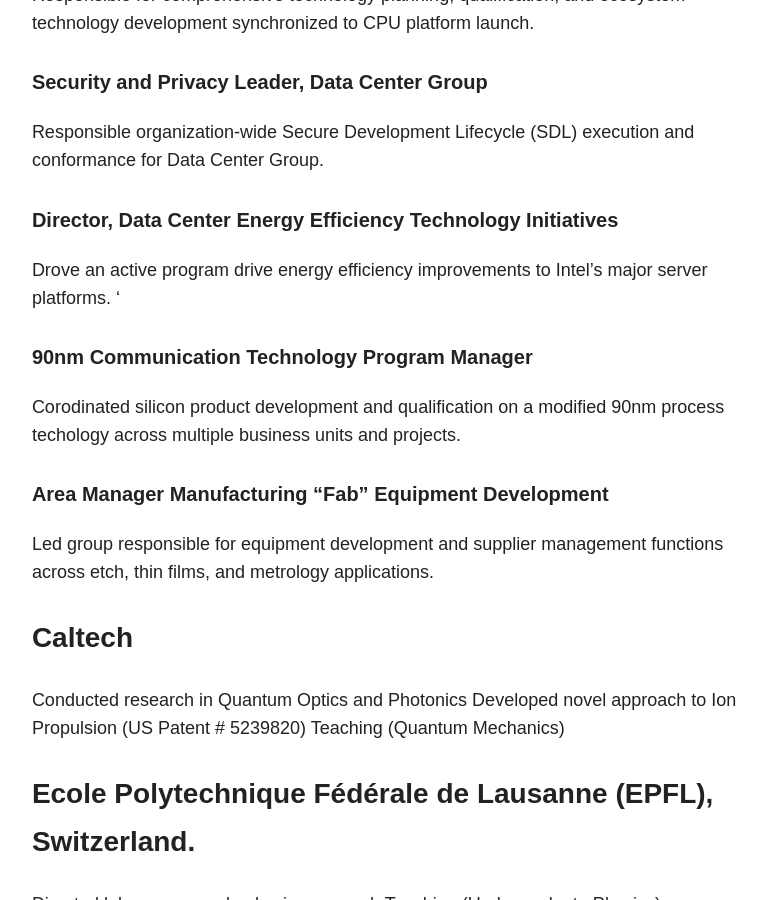
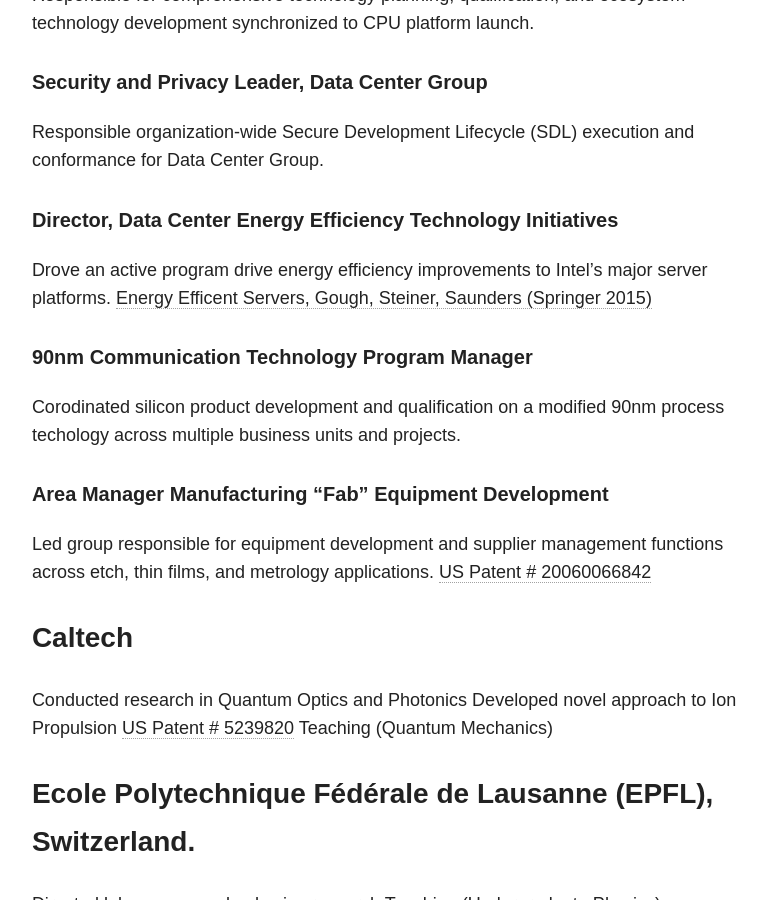
Before and after one commit to ww44ss/ww44ss.github.io, a Jekyll site: the page built from resume/index.md, in a window 1280 px wide and 900 px high, scrolled down 2168 px. Shown: the whole window, without its empty margins (254-1021 px from the left). Built offline with Jekyll 4.4.1, drawn with Linux system fonts in a browser that asks for light colours; nearby versions of some CDN libraries.

Commit message:
added links to resume

```diff
--- a/resume/index.md
+++ b/resume/index.md
@@ -41,17 +41,17 @@
 Responsible organization-wide Secure Development Lifecycle (SDL) execution and conformance for Data Center Group.
 
 ##### Director, Data Center Energy Efficiency Technology Initiatives
-Drove an active program drive energy efficiency improvements to Intel's major server platforms. '
+Drove an active program drive energy efficiency improvements to Intel's major server platforms. [Energy Efficent Servers, Gough, Steiner, Saunders (Springer 2015)](http://www.springer.com/us/book/9781430266372)
 
 ##### 90nm Communication Technology Program Manager
 Corodinated silicon product development and qualification on a modified 90nm process techology across multiple business units and projects.
 
 ##### Area Manager Manufacturing “Fab” Equipment Development
-Led group responsible for equipment development and supplier management functions across etch, thin films, and metrology applications.
+Led group responsible for equipment development and supplier management functions across etch, thin films, and metrology applications. [US Patent # 20060066842](http://www.google.com/patents/US20060066842)
 
 ### Caltech
 Conducted research in Quantum Optics and Photonics
-Developed novel approach to Ion Propulsion (US Patent # 5239820)
+Developed novel approach to Ion Propulsion [US Patent # 5239820](http://www.google.com/patents/US5239820)
 Teaching (Quantum Mechanics)
 
 ### Ecole Polytechnique Fédérale de Lausanne (EPFL), Switzerland.
```
